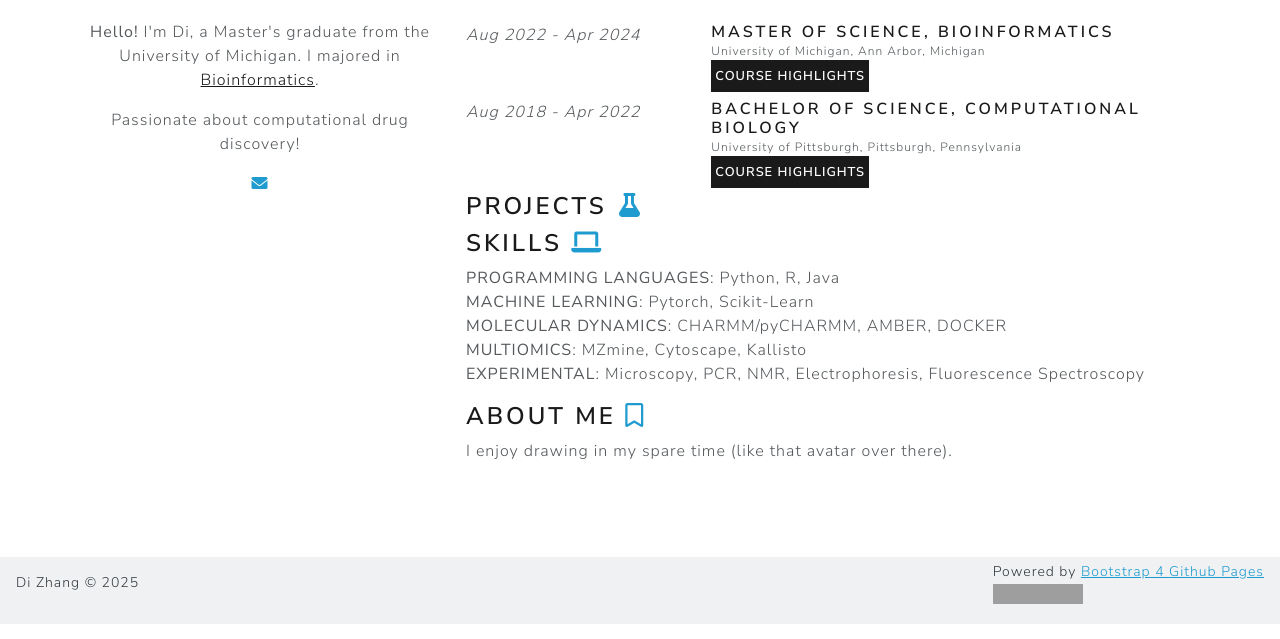
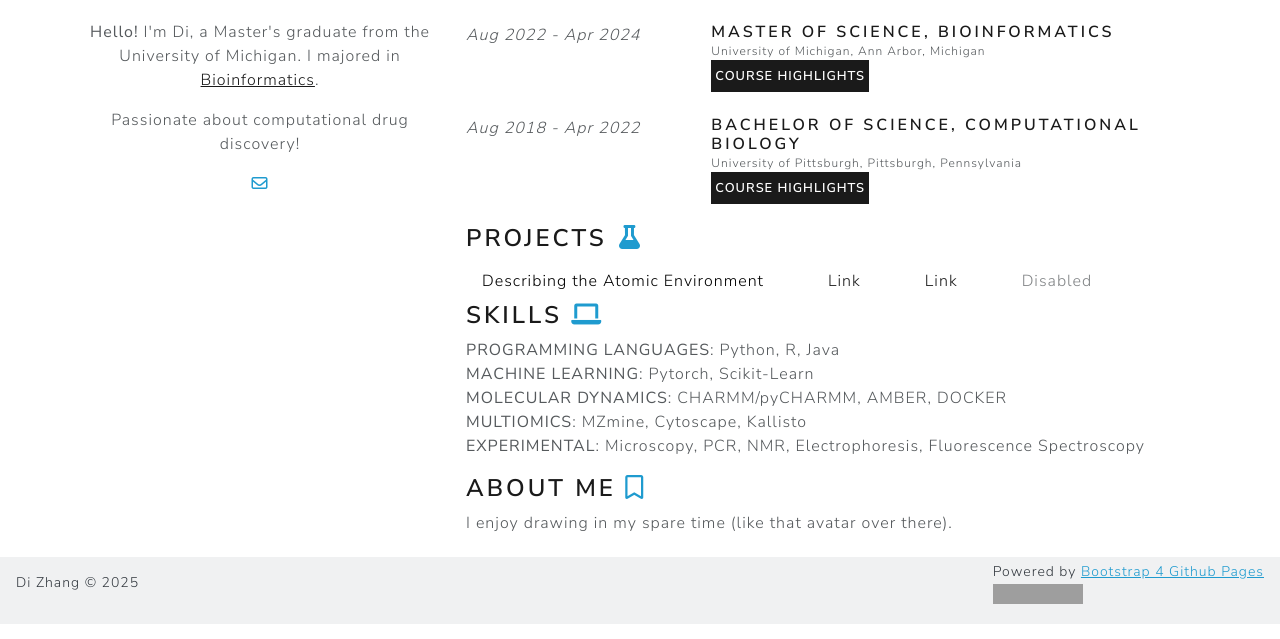
Before and after one commit to zhangdi33/zhangdi33.github.io, a Jekyll site: the page built from index.html, in a window 1280 px wide, cut to the strip 276-915 px from the top of the page. Built offline with Jekyll 4.4.1, drawn with Linux system fonts in a browser that asks for light colours; grey boxes are pictures that could not be loaded.

Commit message:
Update index.html

```diff
--- a/index.html
+++ b/index.html
@@ -34,7 +34,7 @@ layout: default
             </p>
 
             <p class="text-info text-center">
-              <i class="fa-solid fa-envelope text-info"></i>
+              <i class="fa-regular fa-envelope text-info"></i>
             </p>
           </div>
         </div>
@@ -69,7 +69,7 @@ layout: default
             <h5 class="mb-0">Master of Science, Bioinformatics</h5>
             <p class="text-secondary mb-0" style="font-size:75%;">University of Michigan, Ann Arbor, Michigan</p>
 
-            <p class="d-inline-flex mb-0">
+            <p class="d-inline-flex">
               <a class="btn btn-primary p-1" style="font-size:0.8rem;" data-bs-toggle="collapse" href="#masters" role="button" aria-expanded="false" aria-controls="collapseExample">
                 Course Highlights
               </a>
@@ -95,7 +95,7 @@ layout: default
             <h5 class="mb-0">Bachelor of Science, Computational Biology</h5>
             <p class="text-secondary mb-0" style="font-size:75%;">University of Pittsburgh, Pittsburgh, Pennsylvania</p>
 
-            <p class="d-inline-flex mb-0">
+            <p class="d-inline-flex">
               <a class="btn btn-primary p-1" style="font-size:0.8rem;" data-bs-toggle="collapse" href="#undergrad" role="button" aria-expanded="false" aria-controls="collapseExample">
                 Course Highlights
               </a>
@@ -113,7 +113,24 @@ layout: default
         </div>
 
         <h3>Projects <i class="fa-solid fa-flask text-info fa-fw"></i></h3>
-
+        <ul class="nav nav-tabs">
+          <li class="nav-item">
+            <a class="nav-link active" aria-current="page" href="#">
+              Describing the Atomic Environment
+            </a>
+          </li>
+          <li class="nav-item">
+            <a class="nav-link" href="#">
+              Link
+            </a>
+          </li>
+          <li class="nav-item">
+            <a class="nav-link" href="#">Link</a>
+          </li>
+          <li class="nav-item">
+            <a class="nav-link disabled" aria-disabled="true">Disabled</a>
+          </li>
+        </ul>
 
         <h3>Skills <i class="fa-solid fa-laptop text-info fa-fw"></i></h3>
         <p>
```
